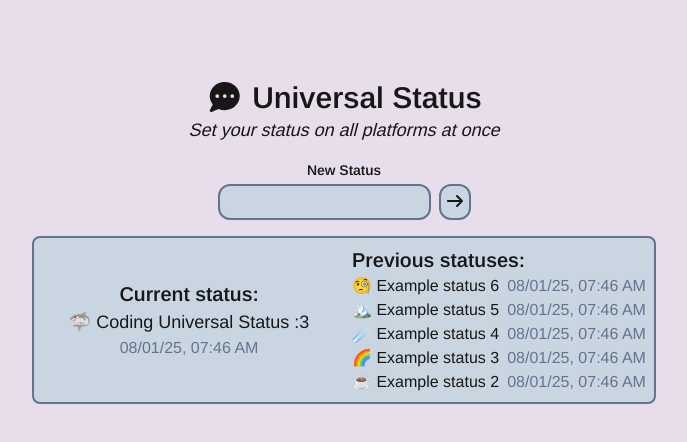
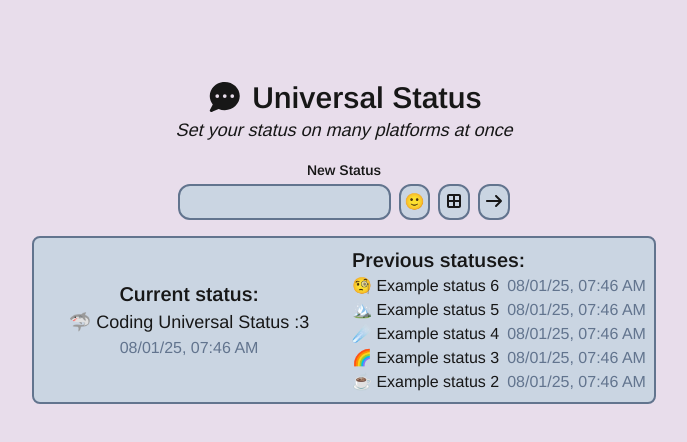
Before and after one commit to aelithron/universal-status, a Next.js app: page / in a window 1280 px wide. Shown: the top 442 px of the page, without its empty margins (296-983 px from the left). Built offline with nearby package versions, Linux system fonts and the light colour scheme.

Commit message:
Add emoji selection to frontend, start adding platform toggles to frontend Very basic structure for now

```diff
--- a/app/api/status/route.ts
+++ b/app/api/status/route.ts
@@ -13,6 +13,7 @@ export async function POST(req: NextRequest) {
   if (!body.status || (body.status as string).trim().length < 1) return NextResponse.json({ error: "missing_status", message: "The request was missing a 'status' parameter!" });
   if (!body.emoji || (body.emoji as string).trim().length < 1) return NextResponse.json({ error: "missing_emoji", message: "The request was missing an 'emoji' parameter!" });
   // TODO: push to database with setAt: new Date() and status: (body.status as string).trim()
+  console.log(`User (not implemented) - ${body.emoji} ${(body.status as string).trim()} (at ${new Date().toTimeString()})`); // temp demo
 
   const platformErrors: PlatformError[] = []; // this is for errors from other platforms, when pushing statuses
 
--- a/app/page.tsx
+++ b/app/page.tsx
@@ -11,7 +11,7 @@ export default async function Home() {
   return (
     <main className="flex flex-col p-8 md:p-20 min-h-screen items-center">
       <h1 className="text-3xl font-semibold"><FontAwesomeIcon icon={faCommentDots} /> Universal Status</h1>
-      <h2 className="text-lg italic">Set your status on all platforms at once</h2>
+      <h2 className="text-lg italic">Set your status on many platforms at once</h2>
       <StatusForm />
       <div className="grid grid-cols-1 md:grid-cols-2 gap-4 mt-4 bg-slate-300 dark:bg-slate-700 border-2 border-slate-500 dark:border-slate-800 rounded-lg p-2">
         <div className="flex flex-col items-center place-content-center">
--- a/app/status.form.tsx
+++ b/app/status.form.tsx
@@ -1,19 +1,34 @@
 "use client";
-import { faArrowRight } from "@fortawesome/free-solid-svg-icons";
+import { Platform } from "@/universalstatus";
+import getSelectablePlatforms from "@/utils/platforms/platforms";
+import { faArrowRight, faBorderAll } from "@fortawesome/free-solid-svg-icons";
 import { FontAwesomeIcon } from "@fortawesome/react-fontawesome";
+import EmojiPicker, { EmojiClickData } from "emoji-picker-react";
+import { Emoji } from "emoji-type";
 import { useRouter } from "next/navigation";
-import { useState } from "react";
+import { Dispatch, SetStateAction, useState } from "react";
 
 export default function StatusForm() {
   const router = useRouter();
+  const allPlatforms = getSelectablePlatforms();
   const [status, setStatus] = useState<string>("");
+  const [emoji, setEmoji] = useState<Emoji>("🙂");
+  const [emojiPickerOpen, setEmojiPickerOpen] = useState<boolean>(false);
+  const [platforms, setPlatforms] = useState<Platform[]>(allPlatforms);
+  const [platformsOpen, setPlatformsOpen] = useState<boolean>(false);
+
+  function selectEmoji(e: EmojiClickData) {
+    setEmoji(e.emoji as Emoji);
+    setEmojiPickerOpen(false);
+  }
+
   function handleSubmit(e: React.FormEvent) {
     e.preventDefault();
     if (!status || status.length < 1) {
       alert("Enter a status...");
       return;
     }
-    fetch("/api/status", { method: "POST", body: JSON.stringify({ status: status }) })
+    fetch("/api/status", { method: "POST", body: JSON.stringify({ status: status, emoji: emoji }) })
       .then((res) => {
         if (!res) return null;
         let jsonRes = null;
@@ -30,16 +45,35 @@ export default function StatusForm() {
           return;
         }
         alert("Successfully set status!");
+        setStatus("");
+        setEmoji("🙂");
+        setEmojiPickerOpen(false);
         router.refresh();
       });
   }
+  // i have to repeat these styles so much that i put them here
+  const fieldStyles = "bg-slate-300 dark:bg-slate-700 rounded-xl p-1 border-2 border-slate-500 dark:border-slate-800";
   return (
     <form className="flex flex-col gap-1 mt-4" onSubmit={handleSubmit}>
       <label className="text-sm font-semibold text-center">New Status</label>
       <div className="flex gap-2">
-        <input type="text" value={status} onChange={(e) => setStatus(e.target.value)} className="bg-slate-300 dark:bg-slate-700 rounded-xl p-1 border-2 border-slate-500 dark:border-slate-800" />
-        <button type="submit" className="bg-slate-300 dark:bg-slate-700 rounded-xl p-1 border-2 border-slate-500 dark:border-slate-800"><FontAwesomeIcon icon={faArrowRight} /></button>
+        <input type="text" value={status} onChange={(e) => setStatus(e.target.value)} className={fieldStyles} />
+        <button type="button" className={`${fieldStyles} hover:text-sky-500`} onClick={() => setEmojiPickerOpen(!emojiPickerOpen)}>{emoji}</button>
+        <button type="button" className={`${fieldStyles} hover:text-sky-500`} onClick={() => setPlatformsOpen(!platformsOpen)}><FontAwesomeIcon icon={faBorderAll} /></button>
+        <button type="submit" className={`${fieldStyles} hover:text-sky-500`}><FontAwesomeIcon icon={faArrowRight} /></button>
       </div>
+      {emojiPickerOpen && <div className="flex items-center absolute mt-18"><EmojiPicker onEmojiClick={(e) => selectEmoji(e)} /></div>}
     </form>
   )
 }
+
+function PlatformSelector({ platforms, setPlatforms, allPlatforms }: { platforms: Platform[], setPlatforms: Dispatch<SetStateAction<Platform[]>>, allPlatforms: Platform[] }) {
+  function onClick() {
+
+  }
+  return (
+    <form>
+
+    </form>
+  )
+}
--- a/package.json
+++ b/package.json
@@ -14,6 +14,7 @@
     "@fortawesome/free-regular-svg-icons": "^7.0.0",
     "@fortawesome/free-solid-svg-icons": "^7.0.0",
     "@fortawesome/react-fontawesome": "^0.2.3",
+    "emoji-picker-react": "^4.13.2",
     "emoji-type": "^1.0.4",
     "next": "15.4.5",
     "react": "19.1.0",
--- a/universalstatus.d.ts
+++ b/universalstatus.d.ts
@@ -10,7 +10,8 @@ export type UserDoc = {
   status: Status
   previousStatuses: Status[]
 }
+export type Platform = "status.cafe" | "slack" | "discord";
 export type PlatformError = {
-  platform: "status.cafe" | "slack" | "discord"
+  platform: Platform
   message: string
 }
--- /dev/null
+++ b/utils/platforms/platforms.ts
@@ -0,0 +1,5 @@
+import { Platform } from "@/universalstatus";
+
+export default function getSelectablePlatforms(): Platform[] {
+  return ["discord", "slack", "status.cafe"];
+}
```
Also changed, not shown: 1 other file (tests, documents, lock files or other folders).
